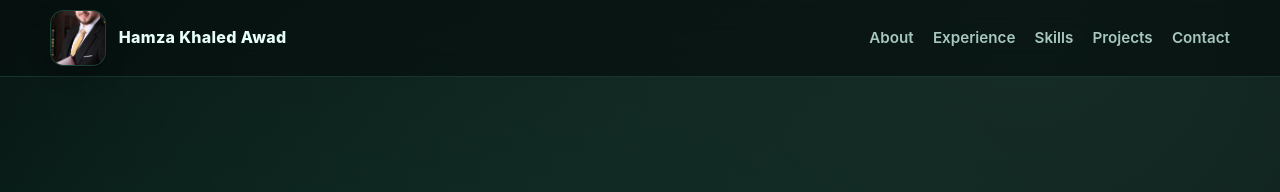
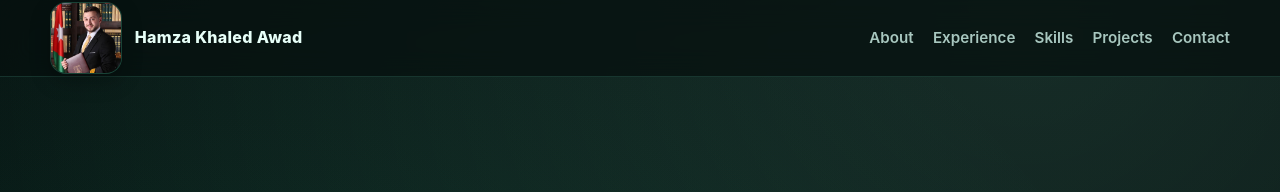
Before and after one commit to hamzehsrawi65-bit/hamzehsrawi65-bit.github.io, a Jekyll site: the page index.html, which Jekyll copies as it is, in a window 1280 px wide. Shown: the top 192 px of the page. Built offline with Jekyll 4.4.1, drawn with Linux system fonts in a browser that asks for light colours.

Commit message:
Update index.html

```diff
--- a/index.html
+++ b/index.html
@@ -65,9 +65,9 @@
     }
 
 .profile-logo-wrap {
-      width: 56px;
-      height: 56px;
-      border-radius: 14px;
+  width: 72px;
+  height: 72px;
+  border-radius: 16px;
   overflow: hidden;
   border: 1px solid rgba(120, 255, 214, 0.14);
   box-shadow: 0 8px 20px rgba(0, 0, 0, 0.25);
@@ -80,11 +80,10 @@
   width: 100%;
   height: 100%;
   object-fit: cover;
+  object-position: center 18%;
   display: block;
-      transform: scale(2.35);
-      transform-origin: center 30%;
+  transform: scale(1.18);
 }
-
     .nav-links {
       display: flex;
       align-items: center;
```
Lines whose indentation alone changed are shown as unchanged.
